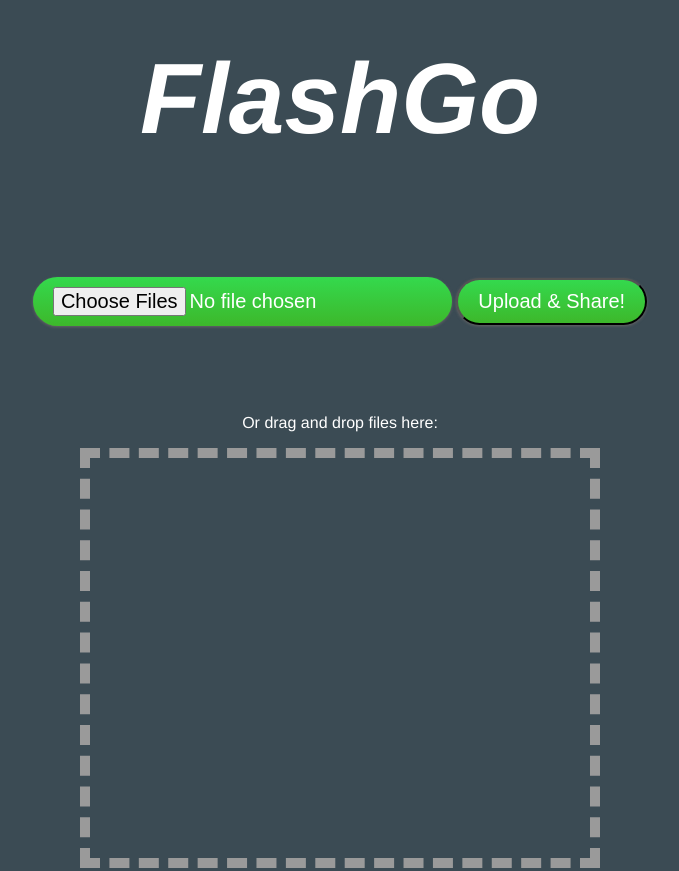
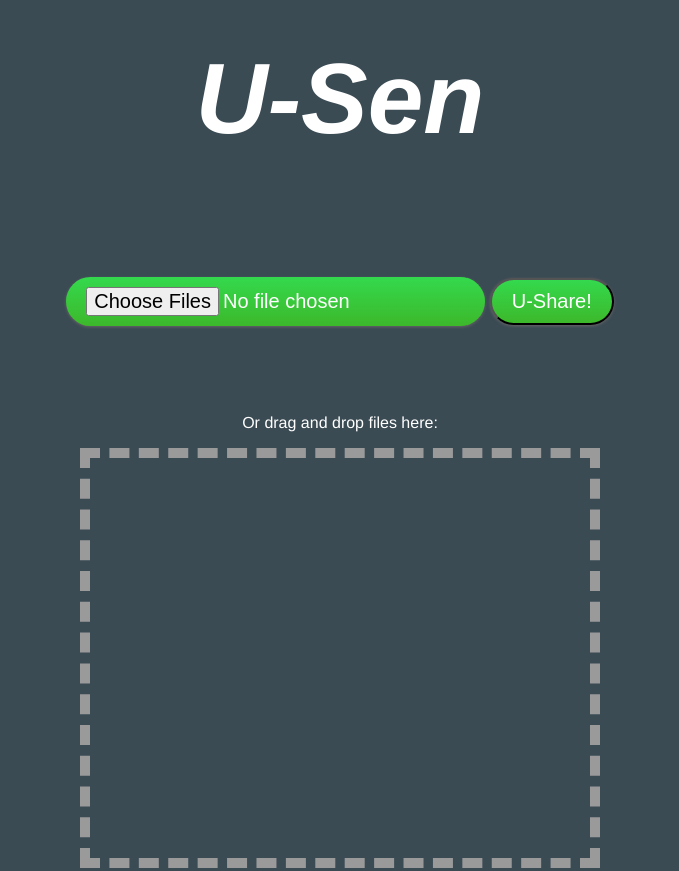
Before and after one commit to zhan1348/FlashBoat, a website: page public/index.html in a window 1280 px wide. Shown: the part 208-1079 px from the top of the page, without its empty margins (300-979 px from the left). Drawn offline with Linux system fonts and the light colour scheme; a script that the page names is missing.

Commit message:
changed title to usen

```diff
--- a/public/index.html
+++ b/public/index.html
@@ -11,7 +11,7 @@
 				border: 10px dashed #9a9a9a;
 			}
 		</style>
-    <title>FlashGo</title>
+    <title>U-Sen</title>
     <meta charset="utf-8">
     <meta http-equiv="X-UA-Compatible" content="IE=edge">
     <meta name="viewport" content="width=device-width, initial-scale=1">
@@ -25,14 +25,14 @@
 			<div class ="container zoomOutUp animated">
             <h1 class="bold">Welcome</h1> </div>
 			<div class ="container bounceInLeft animated">
-            <h1 class="bold">FlashGo</h1>
+            <h1 class="bold">U-Sen</h1>
 			</div>
             <br><br><br>
 			<div class ="container bounceInRight animated">
             <div class="container">
             	<form action="/upload" method="POST" enctype="multipart/form-data">
    	 				<input class="btn" type="file" id="fileElem" name=press multiple>
-    				<input class="btn" type="submit" name=press value="Upload & Share!">
+    				<input class="btn" type="submit" name=press value="U-Share!">
 				</form>
             	<br><br>
             </div>
```
